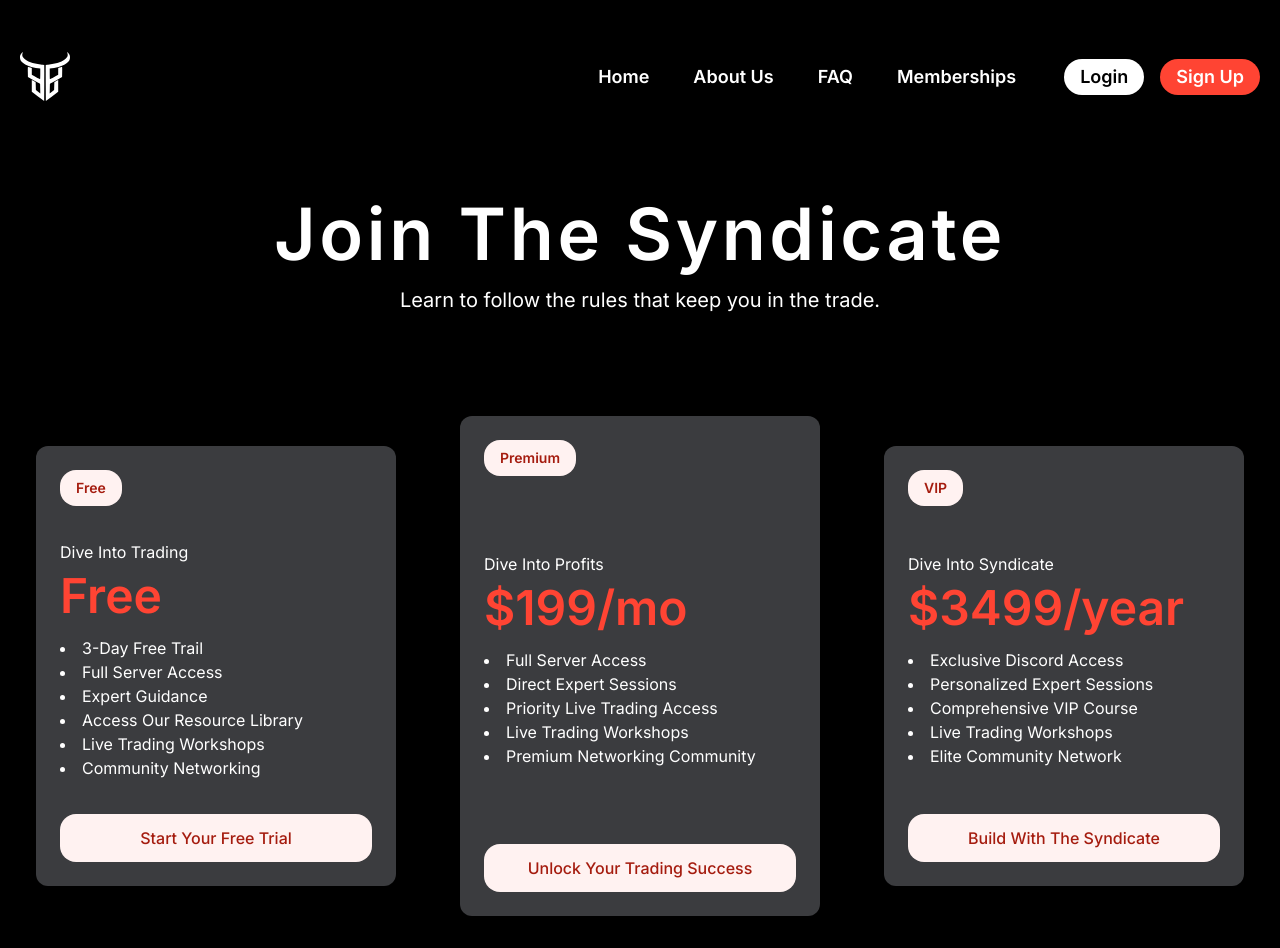
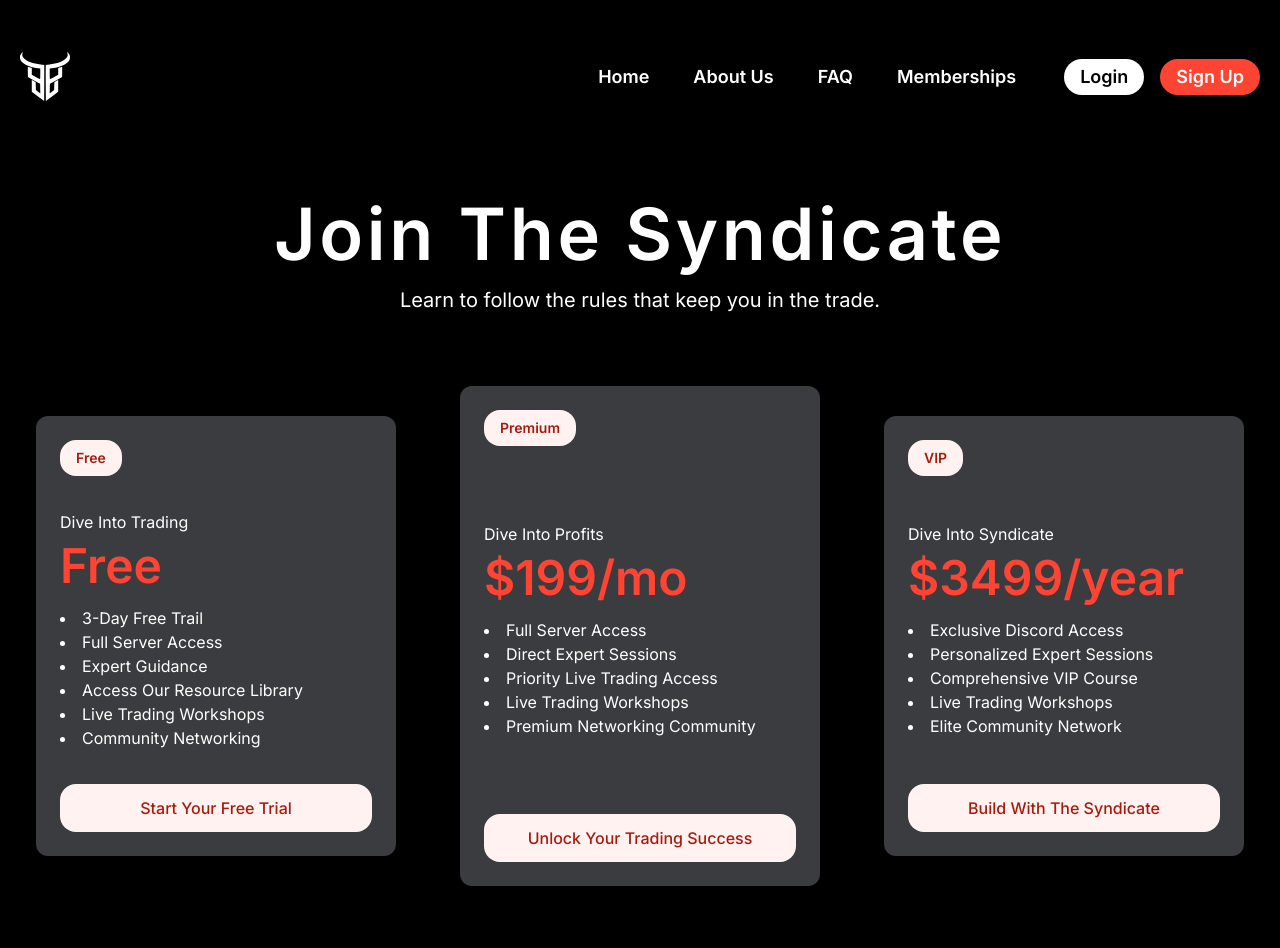
Before and after one commit to tdfrost/traders-syndicate, a Next.js app in the folder trade-syndicate/: page /memberships in a window 1280 px wide. After the commit the page ends 918 px from the top, so only its background shows below. Built offline with nearby package versions, Linux system fonts and the light colour scheme.

Commit message:
added headline and subheadline animations to the membership page

```diff
--- a/trade-syndicate/src/app/faq/page.tsx
+++ b/trade-syndicate/src/app/faq/page.tsx
@@ -28,7 +28,7 @@ const faqVariants = {
       x: {
         duration: 0.7,
       },
-      staggerChildren: 0.125,
+      staggerChildren: 0.14,
       delayChildren: 0.7,
     },
   },
@@ -57,7 +57,7 @@ const Faq = () => {
         <motion.h1
           initial="hidden"
           whileInView="reveal"
-          transition={{ staggerChildren: 0.1 }}
+          transition={{ staggerChildren: 0.12 }}
           className="text-white text-6xl md:text-7xl text-center font-medium md:font-semibold tracking-wider"
         >
           {headlineCharacters.map((character: string) => (
--- a/trade-syndicate/src/app/memberships/page.tsx
+++ b/trade-syndicate/src/app/memberships/page.tsx
@@ -5,6 +5,7 @@ import MembershipCard, {
   Size,
 } from "@/components/cards/MembershipCard"
 import Navbar from "@/components/navbar/Navbar"
+import splitStringUsingRegex from "@/utils/splitStringUsingRegex"
 import { motion, useInView } from "framer-motion"
 import Link from "next/link"
 import React, { useRef } from "react"
@@ -55,6 +56,8 @@ const cardThree: Details = {
   size: Size.Small,
 }
 
+const headlineText = "Join The Syndicate"
+
 const Membership = () => {
   const ref = useRef(null)
   const isInView = useInView(ref)
@@ -77,7 +80,25 @@ const Membership = () => {
           duration: 0.7,
         },
         staggerChildren: 0.2,
-        delayChildren: 0.3,
+        delayChildren: 2,
+      },
+    },
+  }
+
+  const textVariants = {
+    hidden: { opacity: 0 },
+    reveal: { opacity: 1 },
+  }
+
+  const subheadlineVariants = {
+    fadeInTopHidden: {
+      opacity: 0,
+    },
+    fadeInTopShow: {
+      opacity: 1,
+      transition: {
+        delay: 1.2,
+        duraiton: 0.4,
       },
     },
   }
@@ -93,16 +114,40 @@ const Membership = () => {
     },
   }
 
+  const headlineCharacters = splitStringUsingRegex(headlineText)
+
   return (
     <div className="w-full my-8">
       <Navbar />
-      <div className="h-[300px] md:h-[320px] flex flex-col items-center justify-center space-y-4">
-        <h1 className="text-white text-6xl md:text-7xl text-center font-medium md:font-semibold tracking-wider">
-          Join The Syndicate
-        </h1>
-        <h2 className="text-white text-xl text-center">
+      <div className="h-[300px] md:h-[260px] md:mt-[30px] flex flex-col items-center justify-center space-y-4">
+        <motion.h1
+          variants={textVariants}
+          initial="hidden"
+          whileInView="reveal"
+          viewport={{ once: true }}
+          transition={{ staggerChildren: 0.028 }}
+          className="text-white text-6xl md:text-7xl text-center font-medium md:font-semibold tracking-wider"
+        >
+          {headlineCharacters.map((character: string) => (
+            <motion.span
+              key={character}
+              transition={{ duration: 0.35 }}
+              variants={textVariants}
+              viewport={{ once: true }}
+            >
+              {character}
+            </motion.span>
+          ))}
+        </motion.h1>
+        <motion.h2
+          variants={subheadlineVariants}
+          initial="fadeInTopHidden"
+          whileInView="fadeInTopShow"
+          viewport={{ once: true }}
+          className="text-white text-xl text-center"
+        >
           Learn to follow the rules that keep you in the trade.
-        </h2>
+        </motion.h2>
       </div>
       <motion.div
         variants={variants}
```
